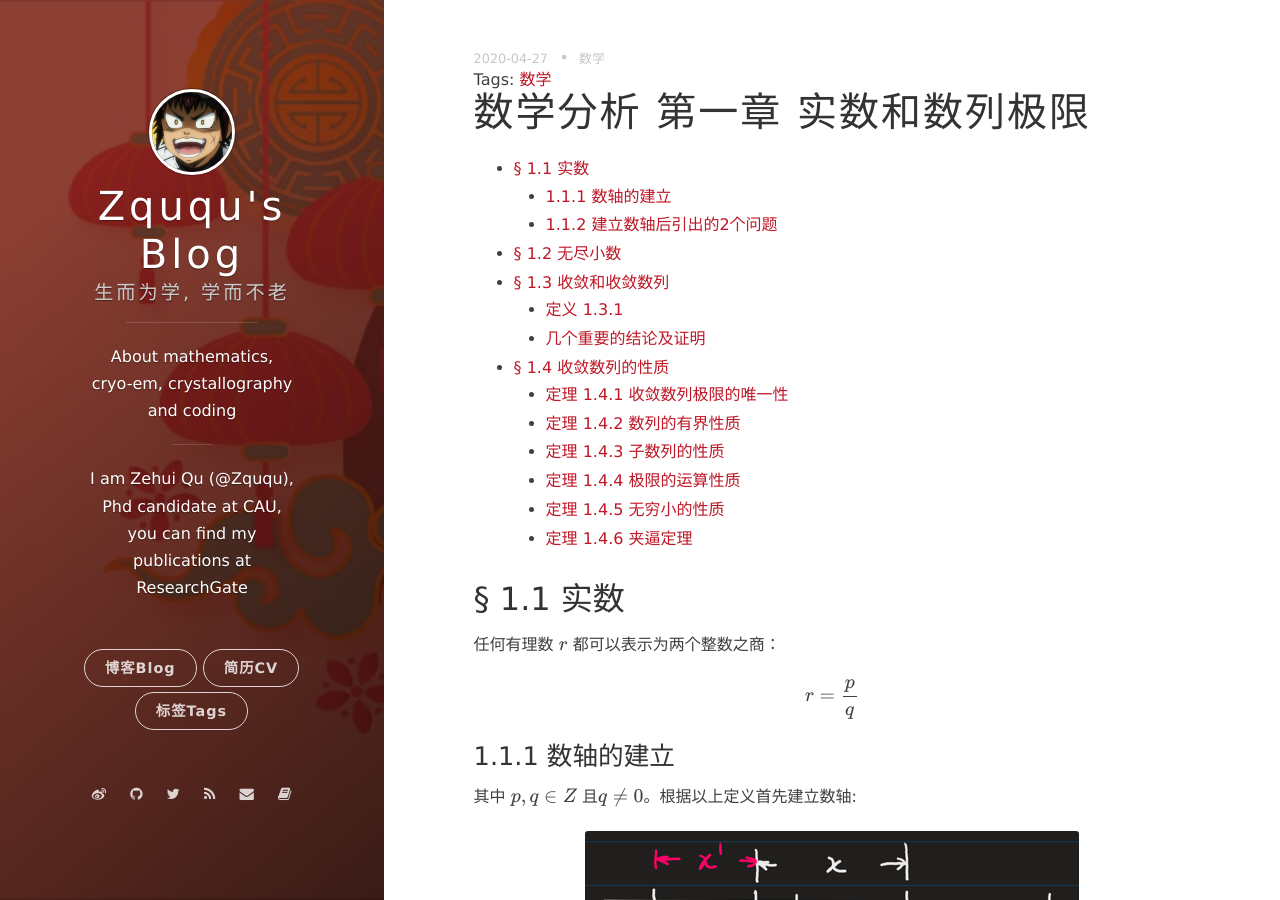
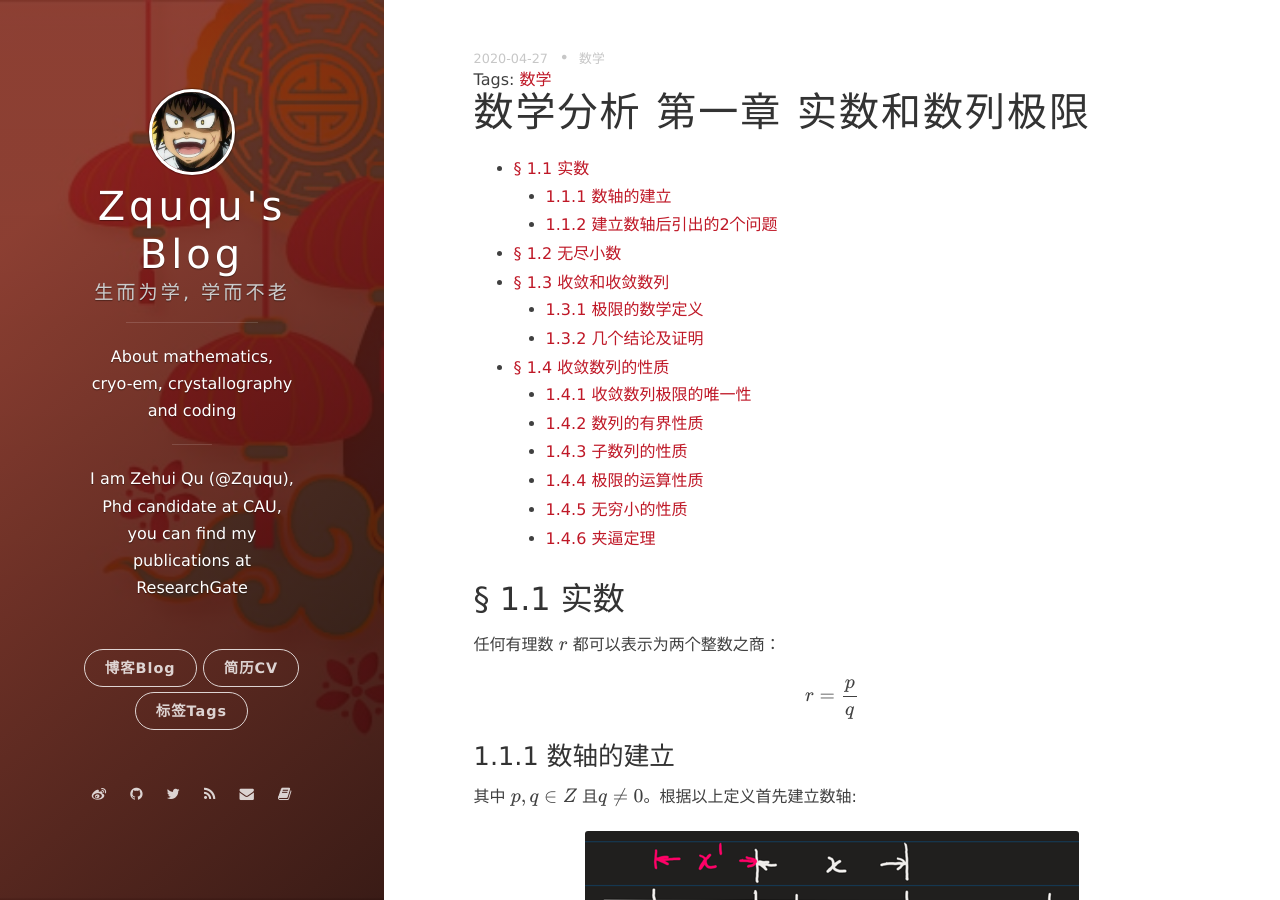
Before and after one commit to onevcat/vno-jekyll, a Jekyll site: the page built from _posts/2020-04-27-Math-Mathematical-Analysis-1.markdown, in a window 1280 px wide and 900 px high. Built offline with Jekyll 4.4.1, drawn with Linux system fonts in a browser that asks for light colours; nearby versions of some CDN libraries; formulas are drawn with MathJax 3; comment, search, counter and statistics services are not loaded; some of the changed text lies outside the part shown.

Commit message:
fix the table of content

```diff
--- a/_posts/2020-04-27-Math-Mathematical-Analysis-1.markdown
+++ b/_posts/2020-04-27-Math-Mathematical-Analysis-1.markdown
@@ -12,15 +12,15 @@ tags: 数学
 	- [1.1.2 建立数轴后引出的2个问题](#112-建立数轴后引出的2个问题)
 * [§ 1.2 无尽小数](#-12-无尽小数)
 * [§ 1.3 收敛和收敛数列](#-13-收敛和收敛数列)
-	- [定义 1.3.1](#定义-131)
-	- [几个重要的结论及证明](#几个重要的结论及证明)
+	- [1.3.1 极限的数学定义](#131-极限的数学定义)
+	- [1.3.2 几个结论及证明](#132-几个结论及证明)
 * [§ 1.4 收敛数列的性质](#-14-收敛数列的性质)
-	- [定理 1.4.1 收敛数列极限的唯一性](#定理-141-收敛数列极限的唯一性)
-	- [定理 1.4.2 数列的有界性质](#定理-142-数列的有界性质)
-	- [定理 1.4.3 子数列的性质](#定理-143-子数列的性质)
-	- [定理 1.4.4 极限的运算性质](#定理-144-极限的运算性质)
-	- [定理 1.4.5 无穷小的性质](#定理-145-无穷小的性质)
-	- [定理 1.4.6 夹逼定理](#定理-146-夹逼定理)
+	- [1.4.1 收敛数列极限的唯一性](#141-收敛数列极限的唯一性)
+	- [1.4.2 数列的有界性质](#142-数列的有界性质)
+	- [1.4.3 子数列的性质](#143-子数列的性质)
+	- [1.4.4 极限的运算性质](#144-极限的运算性质)
+	- [1.4.5 无穷小的性质](#145-无穷小的性质)
+	- [1.4.6 夹逼定理](#146-夹逼定理)
 
 <!-- /TOC -->
 
@@ -202,13 +202,13 @@ $$
 a_{1} a_{2} ... a_{N}(有限项)|a_{N+1}...(无限项)
 $$
 
-### 定义 1.3.1
+### 1.3.1 极限的数学定义
 
 $$
 \left|a_{n}-a\right|<\varepsilon \Rightarrow a-\varepsilon<a<a+\varepsilon
 $$
 
-### 几个重要的结论及证明
+### 1.3.2 几个结论及证明
 
 **结论一**
 
@@ -295,7 +295,7 @@ $$
 
 下面来介绍收敛数列的几个重要的性质。
 
-### 定理 1.4.1 收敛数列极限的唯一性
+### 1.4.1 收敛数列极限的唯一性
 <br>
 
 + 收敛数列极限是唯一的。
@@ -332,7 +332,7 @@ $$
 \end{array}
 $$
 
-### 定理 1.4.2 数列的有界性质
+### 1.4.2 数列的有界性质
 <br>
 
 首先引出**有界**的概念：
@@ -369,7 +369,7 @@ $$
 \end{array}
 $$
 
-### 定理 1.4.3 子数列的性质
+### 1.4.3 子数列的性质
 <br>
 
 对于一个数列，如下，
@@ -441,7 +441,7 @@ $$
 
 所以，两个子数列收敛到了不同的极限，所以$\sin{n}$不收敛。
 
-### 定理 1.4.4 极限的运算性质
+### 1.4.4 极限的运算性质
 <br>
 
 + 设 $\{a_n\}$，$\{b_n\}$是两个收敛数列，则
@@ -500,7 +500,7 @@ $$
 \end{array}
 $$
 
-### 定理 1.4.5 无穷小的性质
+### 1.4.5 无穷小的性质
 <br>
 
 首先引入**无穷小量 (无穷小数列)** 的概念:
@@ -542,7 +542,7 @@ $$
 \end{array}
 $$
 
-### 定理 1.4.6 夹逼定理
+### 1.4.6 夹逼定理
 <br>
 
 + $若a_n\leq b_n\leq c_n，n \in N^* 且\lim_{n\to\infty}a_n=\lim_{n\to\infty}c_n=a，则 \lim_{n\to\infty} b_n = a$
```
